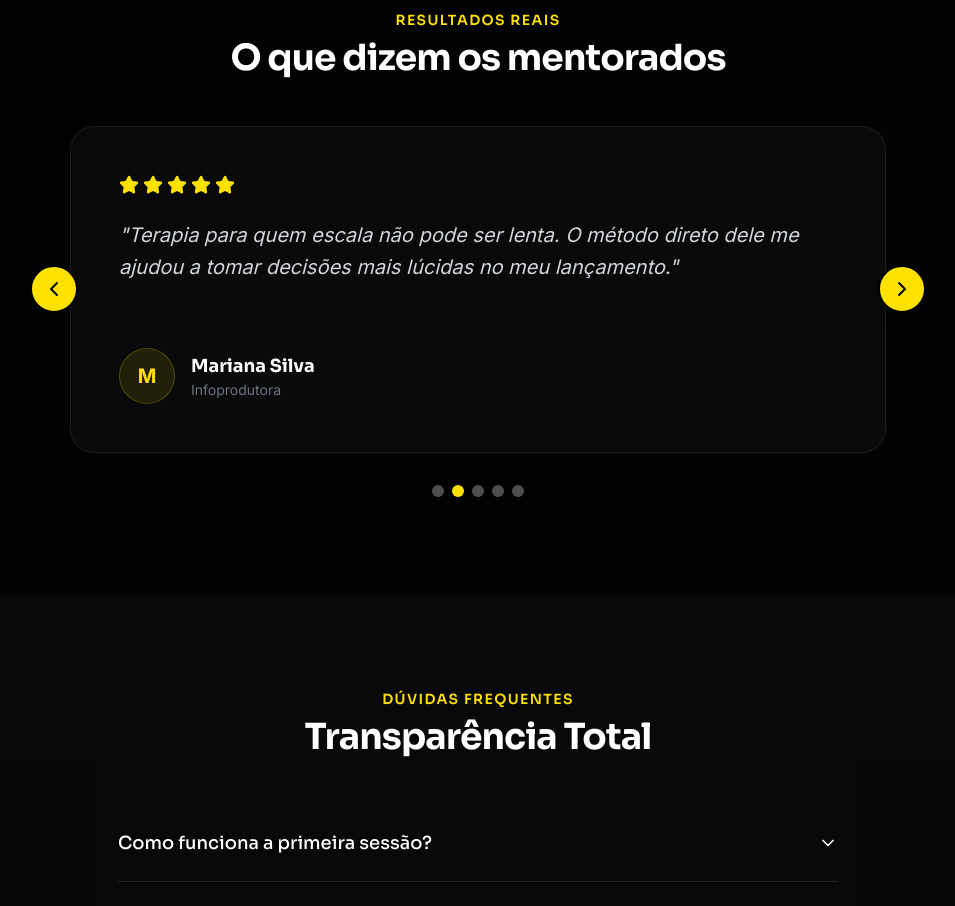
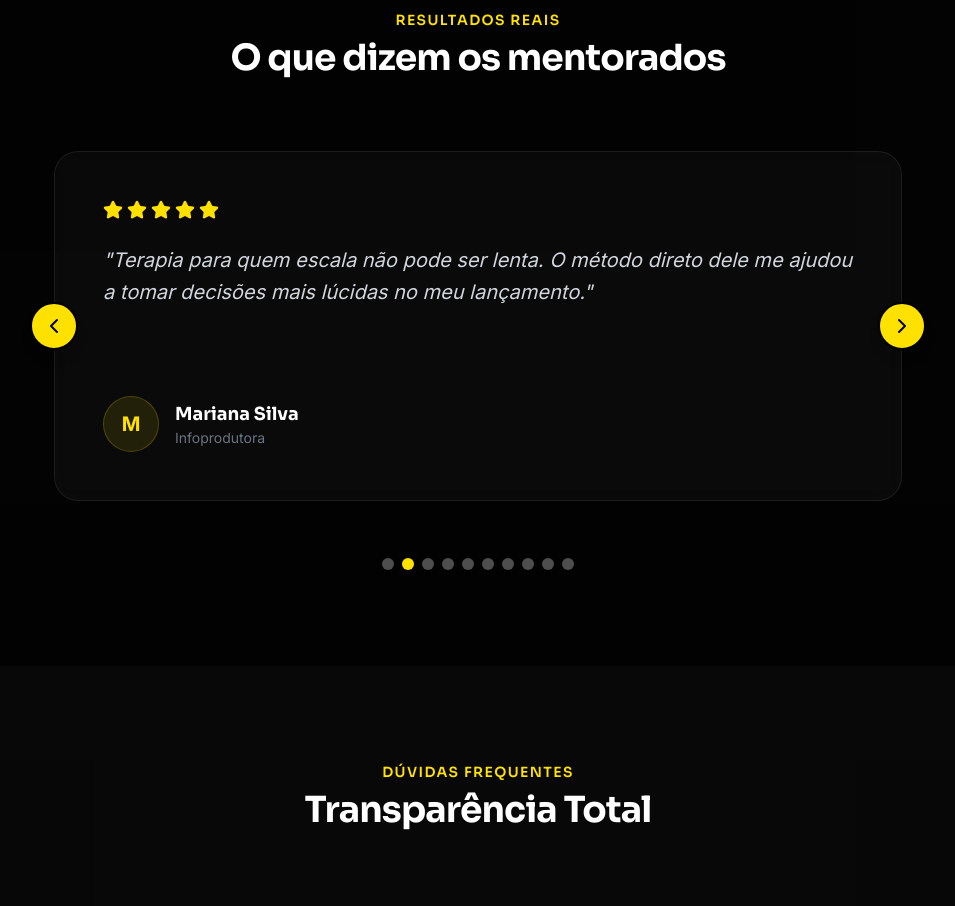
Before and after one commit to iBuildy/prototipo---guilhermy, a React (Vite) app: page / in a window 1280 px wide. Shown: the part 3560-4466 px from the top of the page, without its empty margins (162-1117 px from the left). Built offline with nearby package versions, Linux system fonts and the light colour scheme.

Commit message:
feat: seamless testimonial loop, 5 new reviews, and mobile hero avatars

```diff
--- a/src/App.tsx
+++ b/src/App.tsx
@@ -109,6 +109,31 @@ export default function App() {
       name: "Roberto S.",
       role: "Gestor de Tráfego",
       text: "Parei de procrastinar tarefas críticas. O método é direto ao ponto e muito prático para quem não tem tempo a perder."
+    },
+    {
+      name: "Fernando Costa",
+      role: "Especialista em Vendas",
+      text: "Eu estava à beira de um burnout com tantos lançamentos seguidos. A terapia focada me deu ferramentas práticas para blindar minha mente."
+    },
+    {
+      name: "Juliana Martins",
+      role: "Copywriter",
+      text: "O bloqueio criativo estava me destruindo. Entender como minha mente funciona sob pressão mudou completamente meu jogo no trabalho."
+    },
+    {
+      name: "Thiago Oliveira",
+      role: "CEO de Agência",
+      text: "Gerir uma equipe grande no remoto é solitário. O suporte de elite com o Guilhermy é meu porto seguro para decisões estratégicas."
+    },
+    {
+      name: "Camila Rocha",
+      role: "Estrategista Digital",
+      text: "Eu não tinha tempo para terapias tradicionais lentas. O Guilhermy entregou resultados reais para minha sobrecarga mental desde o primeiro mês."
+    },
+    {
+      name: "Bruno Albuquerque",
+      role: "E-commerce",
+      text: "Passei a lucrar mais quando entendi que investir na minha saúde mental não era gasto, mas sim o maior investimento pra escalar a empresa."
     }
   ];
 
@@ -245,7 +270,7 @@ export default function App() {
               </button>
             </div>
             <div className="mt-8 flex items-center gap-4 text-sm text-gray-500">
-              <div className="hidden md:flex -space-x-2">
+              <div className="flex -space-x-2">
                 {[
                   "https://randomuser.me/api/portraits/men/32.jpg",
                   "https://randomuser.me/api/portraits/women/44.jpg",
@@ -462,34 +487,35 @@ export default function App() {
             onTouchStart={() => setIsTestimonialPaused(true)}
             onTouchEnd={() => setIsTestimonialPaused(false)}
           >
-            <div className="overflow-hidden rounded-3xl">
+            <div className="overflow-hidden rounded-3xl min-h-[400px] flex items-center">
+              <AnimatePresence mode="wait">
                 <motion.div
-                className="flex"
-                animate={{ x: `-${currentTestimonialIndex * 100}%` }}
-                transition={{ type: "spring", stiffness: 300, damping: 30 }}
+                  key={currentTestimonialIndex}
+                  initial={{ opacity: 0, x: 20 }}
+                  animate={{ opacity: 1, x: 0 }}
+                  exit={{ opacity: 0, x: -20 }}
+                  transition={{ duration: 0.3 }}
+                  className="w-full"
                 >
-                {testimonials.map((item, idx) => (
-                  <div key={idx} className="w-full shrink-0 px-2 md:px-4">
-                    <div className="p-8 md:p-12 rounded-3xl glass-card border border-white/5 bg-black h-full flex flex-col justify-center">
+                  <div className="p-8 md:p-12 rounded-3xl glass-card border border-white/5 bg-black flex flex-col justify-center min-h-[350px]">
                     <div className="flex gap-1 mb-6">
                       {[1, 2, 3, 4, 5].map(i => (
                         <Star key={i} className="w-5 h-5 text-[#FFE100] fill-[#FFE100]" />
                       ))}
                     </div>
-                      <p className="text-gray-300 italic mb-8 leading-relaxed text-lg md:text-xl">"{item.text}"</p>
+                    <p className="text-gray-300 italic mb-8 leading-relaxed text-lg md:text-xl">"{testimonials[currentTestimonialIndex].text}"</p>
                     <div className="flex items-center gap-4 mt-auto">
                       <div className="w-14 h-14 rounded-full bg-[#FFE100]/10 flex items-center justify-center font-bold text-[#FFE100] border border-[#FFE100]/20 text-xl">
-                          {item.name[0]}
+                        {testimonials[currentTestimonialIndex].name[0]}
                       </div>
                       <div className="text-left">
-                          <p className="font-display font-bold text-lg text-white">{item.name}</p>
-                          <p className="text-sm text-gray-500">{item.role}</p>
+                        <p className="font-display font-bold text-lg text-white">{testimonials[currentTestimonialIndex].name}</p>
+                        <p className="text-sm text-gray-500">{testimonials[currentTestimonialIndex].role}</p>
                       </div>
                     </div>
                   </div>
-                  </div>
-                ))}
                 </motion.div>
+              </AnimatePresence>
             </div>
 
             {/* Navigation Arrows */}
```
Lines whose indentation alone changed are shown as unchanged.
